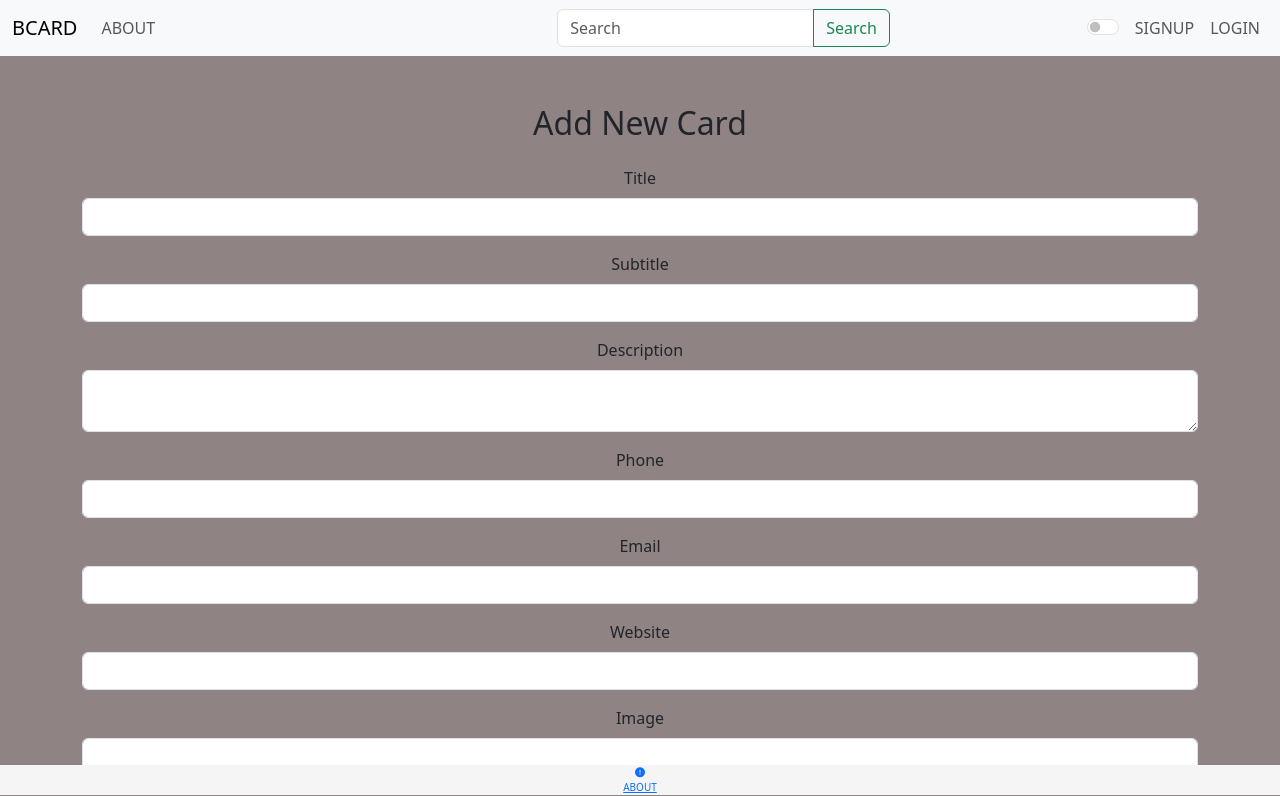
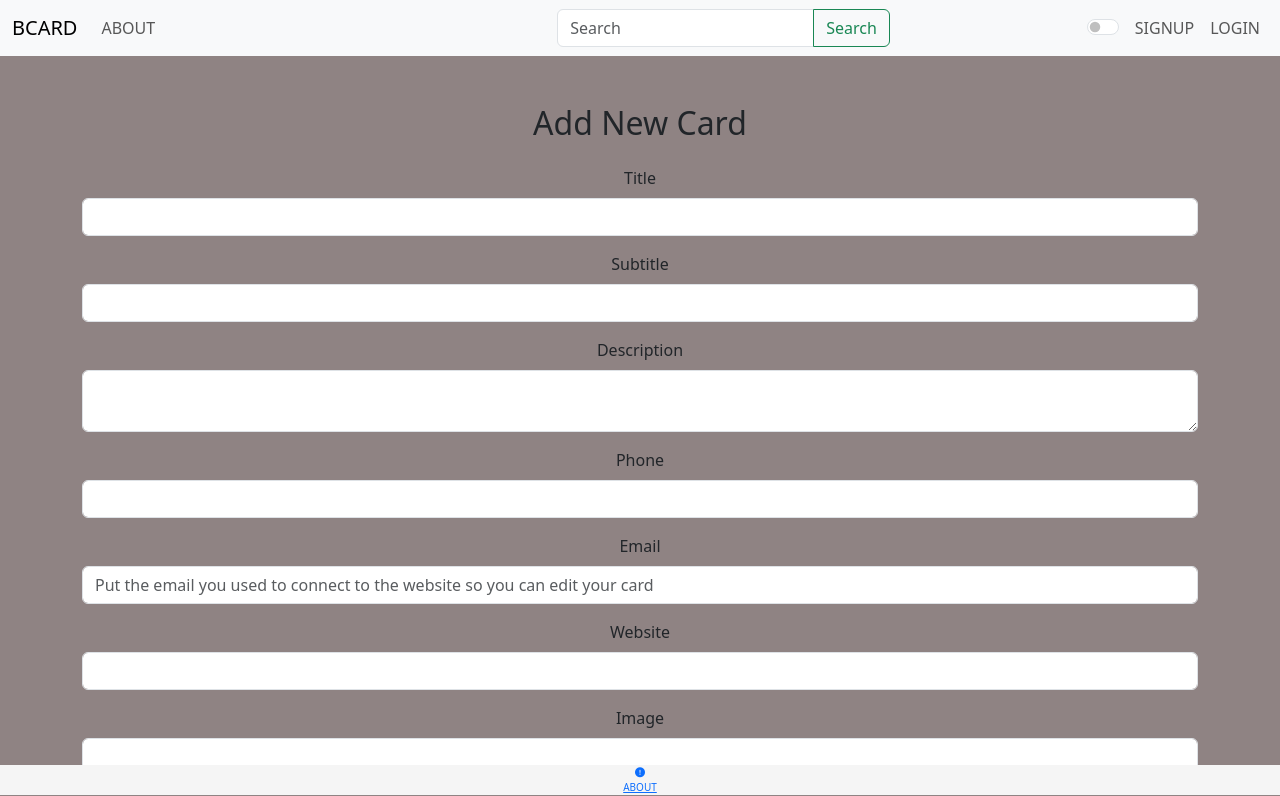
Before and after one commit to Ofeknave99/bcard, a React (Create React App) app: page /AddCard in a window 1280 px wide. Shown: the top 796 px of the page. Built offline with nearby package versions, Linux system fonts and the light colour scheme; a web font is replaced by a local one.

Commit message:
change ragister

```diff
--- a/db.json
+++ b/db.json
@@ -3,7 +3,7 @@
     {
       "id": 1,
       "name": "ofek nave",
-      "password": "12345678",
+      "password": "Ofek1234.",
       "email": "ofeknave99@gmail.com",
       "phone": 1234567890,
       "image": "https://www.football.org.il/ImageServer/GetImage.ashx?type=2&id=75217&width=240&height=305",
@@ -17,7 +17,7 @@
     },
     {
       "name": "yarin",
-      "password": "123456789",
+      "password": "Yarin1234.",
       "email": "yarin508020@gmail.com",
       "role": "business",
       "phone": "0507385053",
@@ -31,19 +31,36 @@
       "id": 2
     },
     {
-      "name": "משה",
-      "password": "12345678",
-      "email": "mosh@gmail.com",
+      "name": "raz",
+      "lastName": "cohen",
+      "password": "Raz12345.",
+      "email": "razcoher213@gmail.com",
       "role": "regular",
-      "phone": "0506656656",
-      "image": "ascs",
+      "phone": "0507385053",
+      "image": "https://th.bing.com/th/id/R.1271b241fac7a1b01225cd0410c434ad?rik=ihMJXATVGp5B2Q&pid=ImgRaw&r=0",
       "city": "קרית שמונה",
-      "housenumber": 8,
+      "housenumber": 15,
       "country": "ישראל",
       "street": "דן",
-      "state": "ישראל",
       "zip": 12212,
-      "id": 9
+      "state": "isreal",
+      "id": 10
+    },
+    {
+      "name": "eran",
+      "lastName": "nave",
+      "password": "Eran1234.",
+      "email": "eranave73@gmail.com",
+      "role": "regular",
+      "phone": "0507385053",
+      "image": "https://th.bing.com/th/id/R.1271b241fac7a1b01225cd0410c434ad?rik=ihMJXATVGp5B2Q&pid=ImgRaw&r=0",
+      "city": "קרית שמונה",
+      "housenumber": 5,
+      "country": "ישראל",
+      "street": "דן",
+      "zip": 12212,
+      "state": "isreal",
+      "id": 11
     }
   ],
   "cards": [
@@ -51,16 +68,16 @@
       "title": "top-space",
       "sutitle": "מצבעה תעופתית",
       "description": "Description 1",
-      "phone": "05073802503",
-      "email": "card1@example.com",
+      "phone": "0507385053",
+      "email": "ofeknave99@gmail.com",
       "web": "www.card1.com",
       "image": "https://www.tpsp.co.il/wp-content/uploads/2021/02/68e75fece55700e8dc8b3f8505d852a7_header.jpg",
       "state": "State 1",
-      "country": "isreal",
-      "city": "karit motzkin",
-      "street": "harosht",
-      "Hosenumber": 20,
-      "zip": 12345,
+      "country": "ישראל",
+      "city": "חיפה",
+      "street": "55",
+      "Hosenumber": 555,
+      "zip": 12212,
       "id": 1
     },
     {
@@ -181,6 +198,18 @@
       ],
       "active": true,
       "id": 7
+    },
+    {
+      "userId": 10,
+      "cards": [],
+      "active": true,
+      "id": 8
+    },
+    {
+      "userId": 11,
+      "cards": [],
+      "active": true,
+      "id": 9
     }
   ]
 }
--- a/src/components/AddCard.tsx
+++ b/src/components/AddCard.tsx
@@ -140,6 +140,7 @@ const AddCard: FunctionComponent<AddCardProps> = () => {
               Email
             </label>
             <input
+            placeholder="Put the email you used to connect to the website so you can edit your card"
               type="email"
               id="email"
               name="email"
--- a/src/components/Profile.tsx
+++ b/src/components/Profile.tsx
@@ -19,6 +19,7 @@ const Profile: FunctionComponent<ProfileProps> = () => {
 
   return (
     <>
+    <div className="container col-md-3 mt-5 vh-100 r">
       <div className="card">
         <div className="card-title">
           {userInfo?.name}
@@ -36,6 +37,7 @@ const Profile: FunctionComponent<ProfileProps> = () => {
 
         </div>
       </div>
+      </div>
     </>
   );
 };
--- a/src/components/Register.tsx
+++ b/src/components/Register.tsx
@@ -68,8 +68,10 @@ const Register: FunctionComponent<RegisterProps> = ({ setUserInfo }) => {
     },
     validationSchema: yup.object({
       name: yup.string().required(),
-      lastname: yup.string().required(),
-      password: yup.string().required().min(8),
+      lastName: yup.string().required("last name is required"),
+      password:yup.string().required().min(8)
+  .matches(/[A-Z]/, 'הסיסמה חייבת לכלול לפחות אות גדולה אחת')
+  .matches(/[!@#$%^&*(),.?":{}|<>]/, 'הסיסמה חייבת לכלול לפחות תו מיוחד אחד'),
       email: yup.string().required().email(),
       city: yup.string().required(),
       housenumber:yup.number().required(),
@@ -209,6 +211,9 @@ const Register: FunctionComponent<RegisterProps> = ({ setUserInfo }) => {
             onChange={formik.handleChange}
             onBlur={formik.handleBlur}
           />
+          {formik.touched.city && formik.errors.city ? (
+            <div className="text-danger">{formik.errors.city}</div>
+          ) : null}
         </div>
         <div className="mb-3">
           <label htmlFor="housenumber" className="form-label">
@@ -223,6 +228,9 @@ const Register: FunctionComponent<RegisterProps> = ({ setUserInfo }) => {
             onChange={formik.handleChange}
             onBlur={formik.handleBlur}
           />
+           {formik.touched.housenumber&& formik.errors.housenumber ? (
+            <div className="text-danger">{formik.errors.housenumber}</div>
+          ) : null}
         </div>
         <div className="mb-3">
           <label htmlFor="country" className="form-label">
@@ -237,6 +245,9 @@ const Register: FunctionComponent<RegisterProps> = ({ setUserInfo }) => {
             onChange={formik.handleChange}
             onBlur={formik.handleBlur}
           />
+          {formik.touched.country&& formik.errors.country? (
+            <div className="text-danger">{formik.errors.country}</div>
+          ) : null}
         </div>
         <div className="mb-3">
           <label htmlFor="street" className="form-label">
@@ -251,6 +262,9 @@ const Register: FunctionComponent<RegisterProps> = ({ setUserInfo }) => {
             onChange={formik.handleChange}
             onBlur={formik.handleBlur}
           />
+          {formik.touched.street&& formik.errors.street? (
+            <div className="text-danger">{formik.errors.street}</div>
+          ) : null}
         </div>
         <div className="mb-3">
           <label htmlFor="zip" className="form-label">
```
